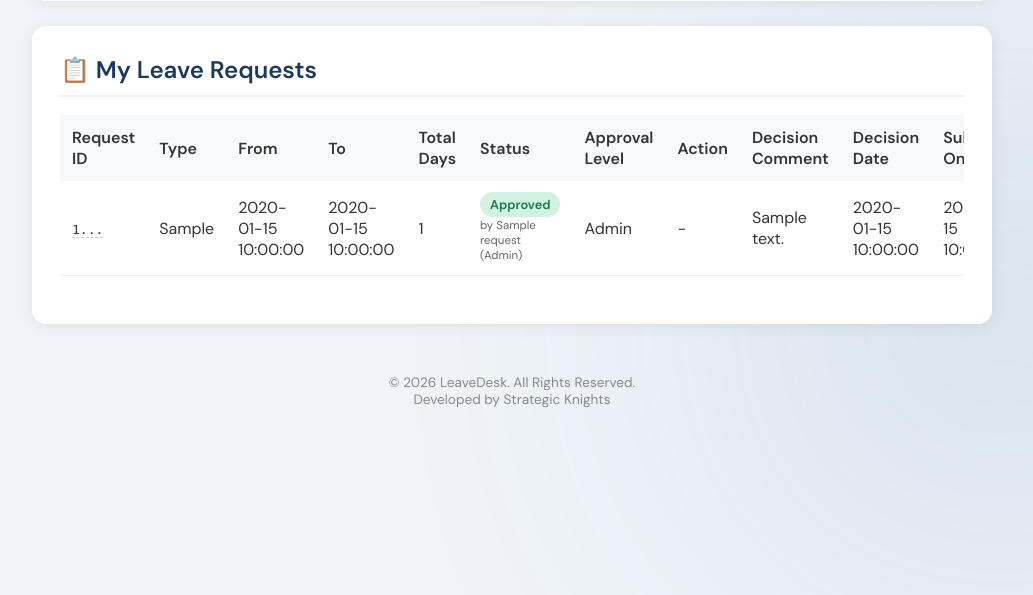
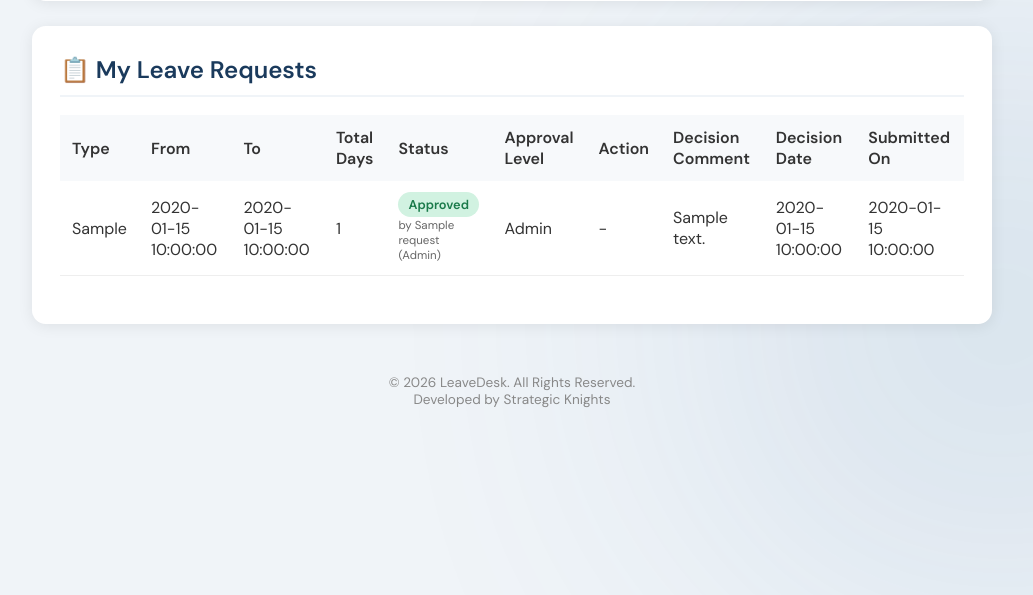
Before and after one commit to GopikaVelusamy/leave-desk, a Flask app: template templates/manager_leave.html in a window 1280 px wide; the page is wider, and only the part inside the window is pictured. Shown: the part 1297-1892 px from the top of that part, without its empty margins (128-1161 px from the left). Run offline with Flask 3, Linux system fonts and the light colour scheme; the template is opened without the code that fills it: most values are stand-ins (such as "Sample title", 1, 10 or a date in 2020); data that the repository does not hold is empty.

Commit message:
Remove Request ID column from employee and manager my requests tables

```diff
--- a/templates/manager_leave.html
+++ b/templates/manager_leave.html
@@ -416,7 +416,6 @@
       <thead>
 
         <tr>
-          <th>Request ID</th>
           <th>Type</th>
           <th>From</th>
           <th>To</th>
@@ -437,7 +436,6 @@
 
       <tr class="request-row">
 
-        <td><span title="{{ r.id }}" style="cursor: help; font-family: monospace; border-bottom: 1px dashed #ccc;">{{ r.id[:8] }}...</span></td>
         <td>{{ r.leave_type }}</td>
         <td>{{ r.start_date }}</td>
         <td>{{ r.end_date }}</td>
--- a/templates/my_requests.html
+++ b/templates/my_requests.html
@@ -156,7 +156,6 @@ td{
 
 <tr>
 
-<th>ID</th>
 <th>Type</th>
 <th>From</th>
 <th>To</th>
@@ -178,7 +177,6 @@ td{
 
 <tr data-status="{{ r.status }}">
 
-<td><span title="{{ r.id }}" style="cursor: help; font-family: monospace; border-bottom: 1px dashed #ccc;">{{ r.id[:8] }}...</span></td>
 <td>{{ r.leave_type }}</td>
 <td>{{ r.start_date }}</td>
 <td>{{ r.end_date }}</td>
```
